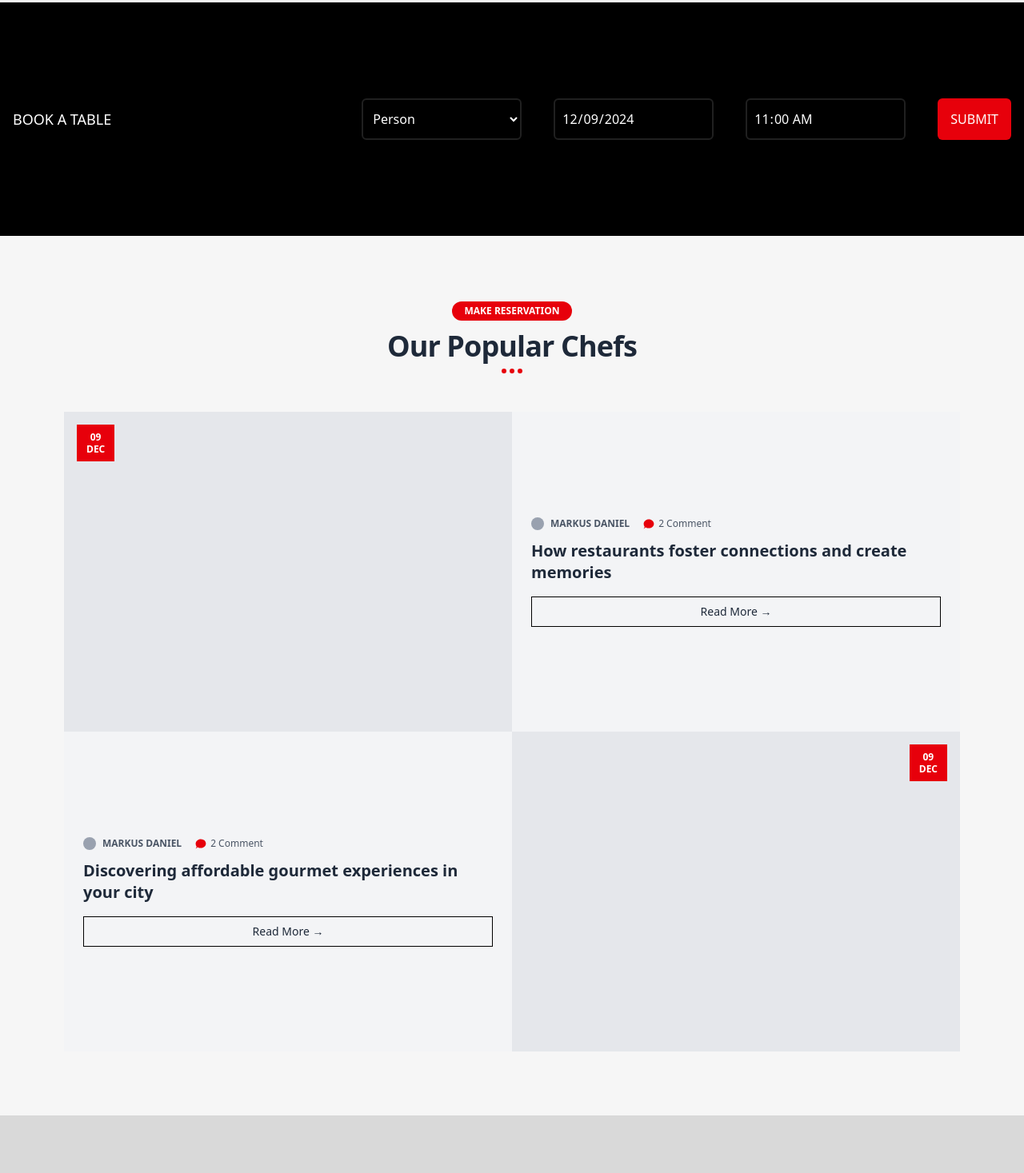
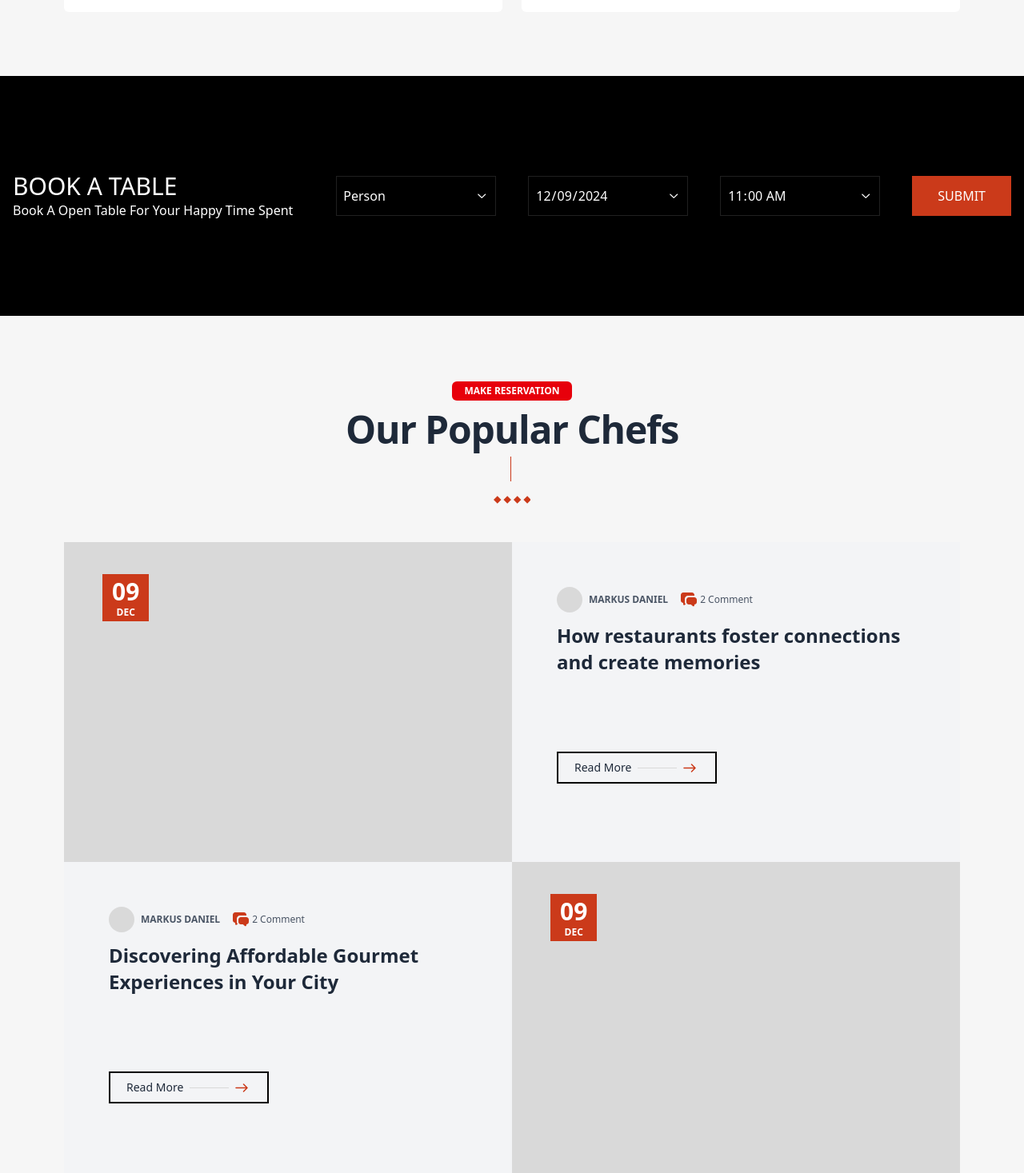
Before and after one commit to tanzeela-16/Delish-Restaurant-Cafe, a React (Vite) app: page /Menu in a window 1280 px wide. Shown: the part 1282-2749 px from the top of the page at 80% size. Built offline with nearby package versions, Linux system fonts and the light colour scheme.

Commit message:
completed

```diff
--- a/src/components/Chef.jsx
+++ b/src/components/Chef.jsx
@@ -3,90 +3,202 @@ import React from "react";
 export default function PopularChefsGrid() {
   return (
     <section className="px-4 py-20 max-w-6xl mx-auto">
-
       <div className="text-center mb-12">
-        <button className="bg-red-600 text-white px-4 py-1 text-xs uppercase font-bold rounded-full mb-3">
+        <button className="bg-red-600 text-white px-4 py-1 text-xs uppercase font-bold rounded-md mb-3">
           Make Reservation
         </button>
-        <h2 className="text-3xl md:text-4xl font-extrabold tracking-tight">
+        <h2 className="text-3xl md:text-5xl font-bold tracking-tight">
           Our Popular Chefs
         </h2>
-        <div className="mt-2 flex justify-center space-x-1">
-          <div className="w-1.5 h-1.5 bg-red-600 rounded-full" />
-          <div className="w-1.5 h-1.5 bg-red-600 rounded-full" />
-          <div className="w-1.5 h-1.5 bg-red-600 rounded-full" />
+
+        <div className="mt-2 flex flex-col gap-y-4 items-center space-x-1">
+          <svg
+            width="1"
+            height="35"
+            viewBox="0 0 1 31"
+            fill="none"
+            xmlns="http://www.w3.org/2000/svg"
+          >
+            <rect width="1" height="31" fill="#CB3A1A" />
+          </svg>
+
+          <svg
+            width="46"
+            height="10"
+            viewBox="0 0 48 10"
+            fill="none"
+            xmlns="http://www.w3.org/2000/svg"
+          >
+            <rect
+              y="5"
+              width="7"
+              height="7"
+              transform="rotate(-45 0 5)"
+              fill="#CB3A1A"
+            />
+            <rect
+              x="13"
+              y="5"
+              width="7"
+              height="7"
+              transform="rotate(-45 13 5)"
+              fill="#CB3A1A"
+            />
+            <rect
+              x="26"
+              y="5"
+              width="7"
+              height="7"
+              transform="rotate(-45 26 5)"
+              fill="#CB3A1A"
+            />
+            <rect
+              x="39"
+              y="5"
+              width="7"
+              height="7"
+              transform="rotate(-45 39 5)"
+              fill="#CB3A1A"
+            />
+          </svg>
         </div>
       </div>
 
       <div className="grid grid-cols-1 md:grid-cols-2 ">
-
-        <div className="relative bg-gray-200 h-100 w-full">
-          <div className="absolute top-4 left-4 bg-red-600 text-white px-3 py-2 text-xs font-bold leading-tight text-center">
-            <div>09</div>
-            <div>DEC</div>
+        <div className="relative bg-[#D9D9D9] h-100 w-full">
+          <div className="absolute top-10 left-12 bg-[#CB3A1A] text-white px-3 py-1 text-xs font-bold leading-tight text-center">
+            <div className="text-3xl">09</div>
+            <div className="text-md">DEC</div>
           </div>
         </div>
 
-        <div className="bg-gray-100 p-6 flex flex-col justify-center">
+        <div className="bg-gray-100 p-14 flex flex-col  gap-y-20">
+          <div className="">
             <div className="flex items-center text-sm text-gray-600 mb-3 space-x-4">
               <div className="flex items-center space-x-2">
-              <div className="w-4 h-4 rounded-full bg-gray-400" />
+                <div className="w-8 h-8 rounded-full bg-[#D9D9D9]" />
                 <span className="font-semibold text-xs uppercase">
                   Markus Daniel
                 </span>
               </div>
+
               <div className="flex items-center space-x-1 text-xs">
                 <svg
-                className="w-4 h-4 text-red-600"
-                fill="currentColor"
-                viewBox="0 0 20 20"
+                  width="20"
+                  height="18"
+                  viewBox="0 0 20 18"
+                  fill="none"
+                  xmlns="http://www.w3.org/2000/svg"
                 >
-                <path d="M18 10c0 3.866-3.582 7-8 7a8.6 8.6 0 01-4.9-1.5L2 18l1.5-3.1A7.947 7.947 0 012 10c0-3.866 3.582-7 8-7s8 3.134 8 7z" />
+                  <path
+                    d="M17 6C17.7956 6 18.5587 6.31607 19.1213 6.87868C19.6839 7.44129 20 8.20435 20 9V12C20 12.7956 19.6839 13.5587 19.1213 14.1213C18.5587 14.6839 17.7956 15 17 15V15.966C17 17.026 15.764 17.605 14.95 16.926L12.638 15H10C9.20435 15 8.44129 14.6839 7.87868 14.1213C7.31607 13.5587 7 12.7956 7 12V9C7 8.20435 7.31607 7.44129 7.87868 6.87868C8.44129 6.31607 9.20435 6 10 6H17ZM14 0C14.7956 0 15.5587 0.316071 16.1213 0.87868C16.6839 1.44129 17 2.20435 17 3V4H9C7.93913 4 6.92172 4.42143 6.17157 5.17157C5.42143 5.92172 5 6.93913 5 8V12C5 13.044 5.4 13.996 6.056 14.708L5 15.5C4.176 16.118 3 15.53 3 14.5V13C2.20435 13 1.44129 12.6839 0.87868 12.1213C0.316071 11.5587 0 10.7956 0 10V3C0 2.20435 0.316071 1.44129 0.87868 0.87868C1.44129 0.316071 2.20435 0 3 0H14Z"
+                    fill="#CB3A1A"
+                  />
                 </svg>
+
                 <span>2 Comment</span>
               </div>
             </div>
-          <h3 className="text-lg md:text-xl font-bold mb-4 leading-snug">
+
+            <h3 className="text-lg md:text-2xl font-bold mb-4 leading-snug">
               How restaurants foster connections and create memories
             </h3>
-          <button className="border border-black px-5 py-2 text-sm font-medium hover:bg-black hover:text-white transition">
-            Read More →
-          </button>
           </div>
 
+          <div className="border-2 border-black flex items-center gap-x-2 px-5 py-2 text-sm font-medium w-50 hover:bg-black hover:text-white transition">
+            <button className="  ">Read More</button>
+            <svg
+              width="49"
+              height="1"
+              viewBox="0 0 49 1"
+              fill="none"
+              xmlns="http://www.w3.org/2000/svg"
+            >
+              <line y1="0.5" x2="49" y2="0.5" stroke="#D9D9D9" />
+            </svg>
 
-        <div className="bg-gray-100 p-6 flex flex-col justify-center">
+            <svg
+              width="17"
+              height="11"
+              viewBox="0 0 17 11"
+              fill="none"
+              xmlns="http://www.w3.org/2000/svg"
+            >
+              <path
+                d="M10.5 1L15 5.5M15 5.5L10.5 10M15 5.5H1"
+                stroke="#CB3A1A"
+                stroke-width="1.5"
+                stroke-linecap="round"
+              />
+            </svg>
+          </div>
+        </div>
+        <div className="bg-gray-100 p-14 flex flex-col  gap-y-20">
+          <div className="">
             <div className="flex items-center text-sm text-gray-600 mb-3 space-x-4">
               <div className="flex items-center space-x-2">
-              <div className="w-4 h-4 rounded-full bg-gray-400" />
+                <div className="w-8 h-8 rounded-full bg-[#D9D9D9]" />
                 <span className="font-semibold text-xs uppercase">
                   Markus Daniel
                 </span>
               </div>
+
               <div className="flex items-center space-x-1 text-xs">
                 <svg
-                className="w-4 h-4 text-red-600"
-                fill="currentColor"
-                viewBox="0 0 20 20"
+                  width="20"
+                  height="18"
+                  viewBox="0 0 20 18"
+                  fill="none"
+                  xmlns="http://www.w3.org/2000/svg"
                 >
-                <path d="M18 10c0 3.866-3.582 7-8 7a8.6 8.6 0 01-4.9-1.5L2 18l1.5-3.1A7.947 7.947 0 012 10c0-3.866 3.582-7 8-7s8 3.134 8 7z" />
+                  <path
+                    d="M17 6C17.7956 6 18.5587 6.31607 19.1213 6.87868C19.6839 7.44129 20 8.20435 20 9V12C20 12.7956 19.6839 13.5587 19.1213 14.1213C18.5587 14.6839 17.7956 15 17 15V15.966C17 17.026 15.764 17.605 14.95 16.926L12.638 15H10C9.20435 15 8.44129 14.6839 7.87868 14.1213C7.31607 13.5587 7 12.7956 7 12V9C7 8.20435 7.31607 7.44129 7.87868 6.87868C8.44129 6.31607 9.20435 6 10 6H17ZM14 0C14.7956 0 15.5587 0.316071 16.1213 0.87868C16.6839 1.44129 17 2.20435 17 3V4H9C7.93913 4 6.92172 4.42143 6.17157 5.17157C5.42143 5.92172 5 6.93913 5 8V12C5 13.044 5.4 13.996 6.056 14.708L5 15.5C4.176 16.118 3 15.53 3 14.5V13C2.20435 13 1.44129 12.6839 0.87868 12.1213C0.316071 11.5587 0 10.7956 0 10V3C0 2.20435 0.316071 1.44129 0.87868 0.87868C1.44129 0.316071 2.20435 0 3 0H14Z"
+                    fill="#CB3A1A"
+                  />
                 </svg>
+
                 <span>2 Comment</span>
               </div>
             </div>
-          <h3 className="text-lg md:text-xl font-bold mb-4 leading-snug">
-            Discovering affordable gourmet experiences in your city
+
+            <h3 className="text-lg md:text-2xl font-bold mb-4 leading-snug">
+              Discovering Affordable Gourmet Experiences in Your City
             </h3>
-          <button className="border border-black px-5 py-2 text-sm font-medium hover:bg-black hover:text-white transition">
-            Read More →
-          </button>
           </div>
 
+          <div className="border-2 border-black flex items-center gap-x-2 px-5 py-2 text-sm font-medium w-50 hover:bg-black hover:text-white transition">
+            <button className="  ">Read More</button>
+            <svg
+              width="49"
+              height="1"
+              viewBox="0 0 49 1"
+              fill="none"
+              xmlns="http://www.w3.org/2000/svg"
+            >
+              <line y1="0.5" x2="49" y2="0.5" stroke="#D9D9D9" />
+            </svg>
 
-        <div className="relative bg-gray-200 h-100 w-full">
-          <div className="absolute top-4 right-4 bg-red-600 text-white px-3 py-2 text-xs font-bold leading-tight text-center">
-            <div>09</div>
-            <div>DEC</div>
+            <svg
+              width="17"
+              height="11"
+              viewBox="0 0 17 11"
+              fill="none"
+              xmlns="http://www.w3.org/2000/svg"
+            >
+              <path
+                d="M10.5 1L15 5.5M15 5.5L10.5 10M15 5.5H1"
+                stroke="#CB3A1A"
+                stroke-width="1.5"
+                stroke-linecap="round"
+              />
+            </svg>
+          </div>
+        </div>
+
+        <div className="relative bg-[#D9D9D9] h-100 w-full">
+          <div className="absolute top-10 left-12 bg-[#CB3A1A] text-white px-3 py-1 text-xs font-bold leading-tight text-center">
+            <div className="text-3xl">09</div>
+            <div className="text-md">DEC</div>
           </div>
         </div>
       </div>
--- a/src/components/Menu.jsx
+++ b/src/components/Menu.jsx
@@ -13,27 +13,28 @@ const menuItems = [
 
 export default function MenuGrid() {
   return (
-    <section className="  py-20 max-w-6xl mx-auto  md:px-20">
+    <section className="  py-20 max-w-[80rem] mx-auto  md:px-20">
       <div className="grid grid-cols-1 md:grid-cols-2 place-items-center md:place-items-start gap-6">
         {menuItems.map((item, index) => (
           <div
             key={index}
             className="bg-[#FFFFFF] px-6 py-4 flex w-full items-center justify-between rounded-md "
           >
-            <div className="flex items-start flex-col md:flex-row gap-4 w-full">
+            <div className="flex items-center flex-col md:flex-row gap-4 w-full">
 
-              <div className="w-14 h-14 bg-gray-300 rounded-full flex-shrink-0" />
+              <div className="w-20 h-20 bg-gray-300 rounded-full flex-shrink-0" />
 
               <div className="flex flex-col w-full">
-                <div className="flex justify-between flex-col md:flex-row items-start w-full">
+                <div className="flex justify-between items-center flex-col md:flex-row  w-full">
                   <h3 className="font-semibold text-sm md:text-base whitespace-nowrap">
                     {item.name}
                   </h3>
-                  <span className="text-red-600 font-bold text-sm md:text-base ml-2 whitespace-nowrap">
+
+                <div className="  w-full border-b border-dotted hidden md:block border-[#CB3A1A] mx-4" />
+                  <span className="text-[#CB3A1A] font-bold text-sm md:text-base ml-2 whitespace-nowrap">
                     {item.price}
                   </span>
                 </div>
-                <div className="w-full border-b border-dotted hidden md:block border-gray-400 my-1" />
                 <p className="text-sm text-gray-500 mt-1">
                   Ricotta, goat cheese, beetroot and dateline.
                 </p>
--- a/src/pages/FoodMenuPage.jsx
+++ b/src/pages/FoodMenuPage.jsx
@@ -16,25 +16,89 @@ export default function Menu() {
 
       <section className="bg-black text-white py-30 px-4">
         <div className="max-w-7xl mx-auto flex flex-col md:flex-row items-center justify-between gap-4">
-          <div className="text-lg font-medium">BOOK A TABLE</div>
+          <div className="">
+            <h1 className=" text-3xl font-medium">BOOK A TABLE</h1>
+            <p>Book A Open Table For Your Happy Time Spent</p>
+          </div>
           <div className="flex flex-col md:flex-row gap-x-10 w-full md:w-auto">
-            <select className="p-2 bg-black border-2 border-[#202020] w-50 px-2 py-3 text-white rounded-md">
+            <div className="relative w-fit">
+              <select className="p-2 appearance-none bg-black border-1 border-[#202020] focus:outline-0 w-50 px-2 py-3 text-white ">
                 <option>Person</option>
                 <option>1</option>
                 <option>2</option>
                 <option>3+</option>
               </select>
+
+
+              <div className="pointer-events-none absolute right-3 top-1/2 transform -translate-y-1/2">
+                <svg
+                  width="11"
+                  height="6"
+                  viewBox="0 0 11 6"
+                  fill="none"
+                  xmlns="http://www.w3.org/2000/svg"
+                >
+                  <path
+                    d="M10.125 1.42188L5.64844 5.71094C5.50781 5.82812 5.36719 5.875 5.25 5.875C5.10938 5.875 4.96875 5.82812 4.85156 5.73438L0.351562 1.42188C0.117188 1.21094 0.117188 0.835938 0.328125 0.625C0.539062 0.390625 0.914062 0.390625 1.125 0.601562L5.25 4.53906L9.35156 0.601562C9.5625 0.390625 9.9375 0.390625 10.1484 0.625C10.3594 0.835938 10.3594 1.21094 10.125 1.42188Z"
+                    fill="white"
+                  />
+                </svg>
+              </div>
+            </div>
+
+            <div className="relative w-fit">
               <input
                 type="date"
-              className="p-2 bg-black text-white border-2 border-[#202020] w-50 py-3 rounded-md"
                 defaultValue="2024-12-09"
+                className="p-2 appearance-none bg-black text-white border-1 focus:outline-0 border-[#202020] w-50 py-3  pr-10"
+
               />
+
+
+              <div className="pointer-events-none absolute right-3 top-1/2 transform -translate-y-1/2">
+                <svg
+                  width="11"
+                  height="6"
+                  viewBox="0 0 11 6"
+                  fill="none"
+                  xmlns="http://www.w3.org/2000/svg"
+                >
+                  <path
+                    d="M10.125 1.42188L5.64844 5.71094C5.50781 5.82812 5.36719 5.875 5.25 5.875C5.10938 5.875 4.96875 5.82812 4.85156 5.73438L0.351562 1.42188C0.117188 1.21094 0.117188 0.835938 0.328125 0.625C0.539062 0.390625 0.914062 0.390625 1.125 0.601562L5.25 4.53906L9.35156 0.601562C9.5625 0.390625 9.9375 0.390625 10.1484 0.625C10.3594 0.835938 10.3594 1.21094 10.125 1.42188Z"
+                    fill="white"
+                  />
+                </svg>
+              </div>
+            </div>
+
+
+
+            <div className="relative w-fit">
+
             <input
               type="time"
-              className="p-2 bg-black text-white border-2 border-[#202020] w-50 py-3 rounded-md"
+              className="p-2 bg-black appearance-none focus:outline-0 text-white border-1 border-[#202020] w-50 py-3 "
               defaultValue="11:00"
             />
-            <button className="bg-red-600 text-white px-4 py-2 rounded-md">
+
+              <div className="pointer-events-none absolute right-3 top-1/2 transform -translate-y-1/2">
+                <svg
+                  width="11"
+                  height="6"
+                  viewBox="0 0 11 6"
+                  fill="none"
+                  xmlns="http://www.w3.org/2000/svg"
+                >
+                  <path
+                    d="M10.125 1.42188L5.64844 5.71094C5.50781 5.82812 5.36719 5.875 5.25 5.875C5.10938 5.875 4.96875 5.82812 4.85156 5.73438L0.351562 1.42188C0.117188 1.21094 0.117188 0.835938 0.328125 0.625C0.539062 0.390625 0.914062 0.390625 1.125 0.601562L5.25 4.53906L9.35156 0.601562C9.5625 0.390625 9.9375 0.390625 10.1484 0.625C10.3594 0.835938 10.3594 1.21094 10.125 1.42188Z"
+                    fill="white"
+                  />
+                </svg>
+              </div>
+            </div>
+
+
+            <button className="bg-[#CB3A1A] text-white px-8 py-2  text-center">
               SUBMIT
             </button>
           </div>
```
Lines whose indentation alone changed are shown as unchanged.
